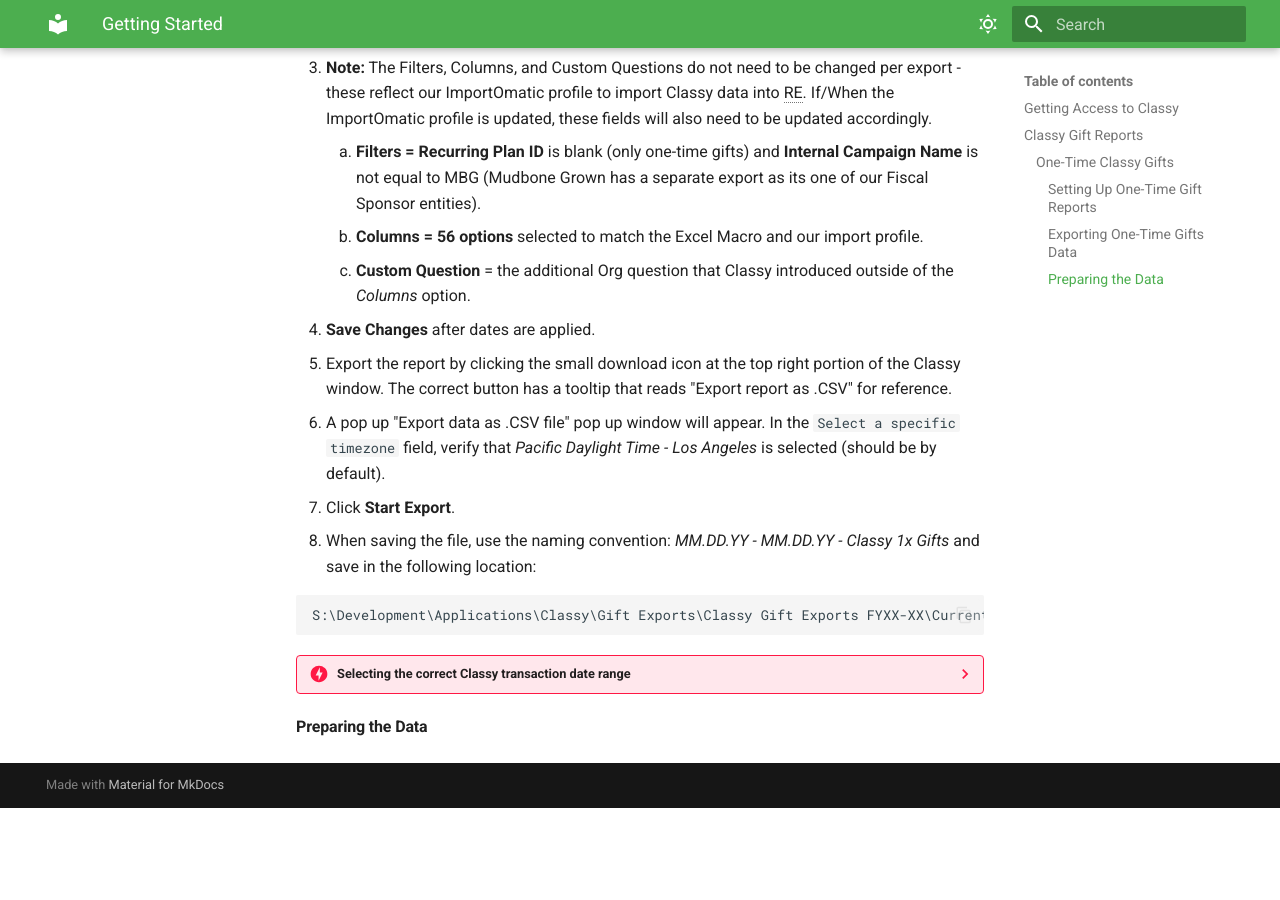
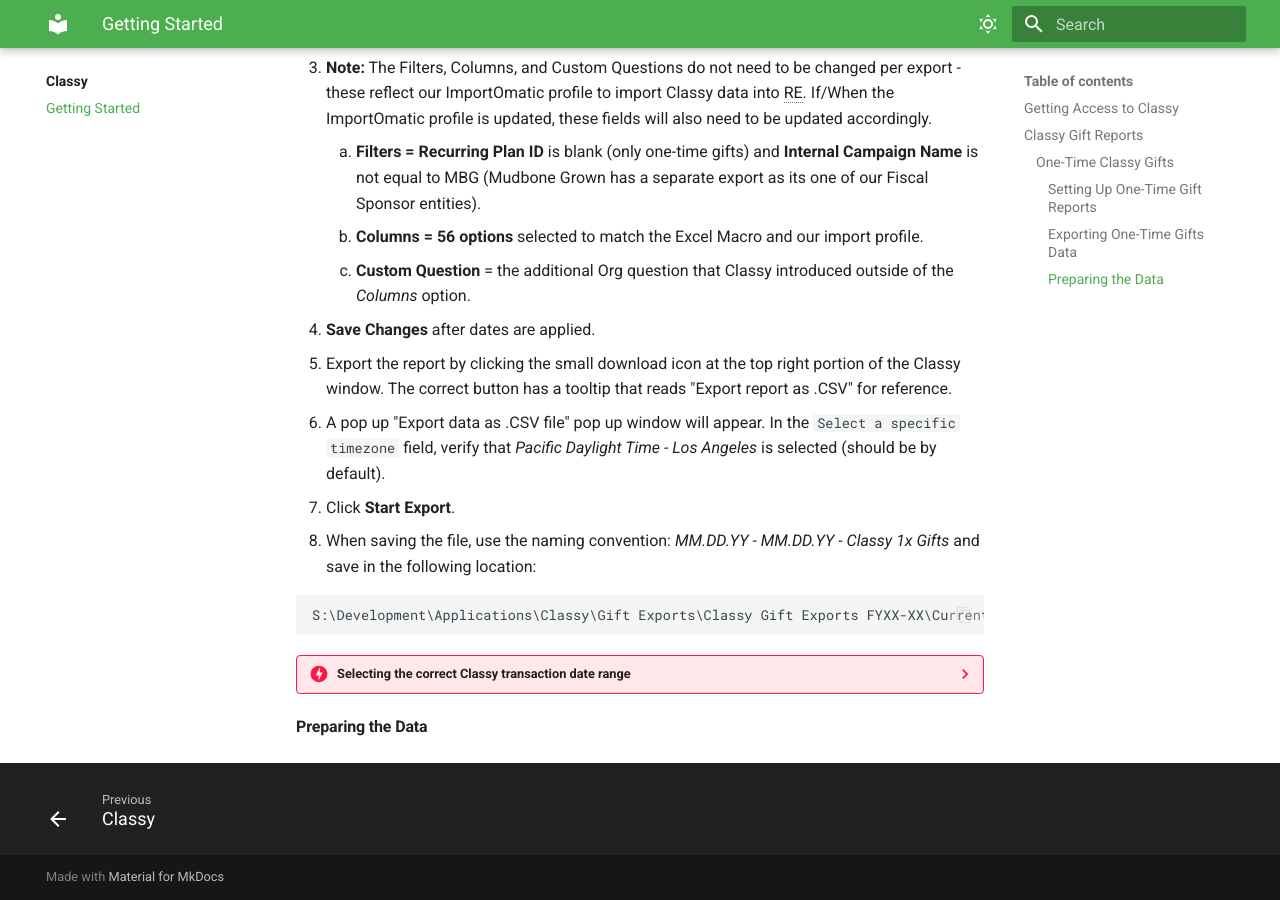
Before and after one commit to jsalsbury-ofb/ofb-docs, an MkDocs documentation site: the page built from docs/classy/getting-started.md, in a window 1280 px wide and 900 px high, scrolled down 1197 px. Built offline with MkDocs 1.6.1 and Material for MkDocs 9.7.7, drawn with Linux system fonts in a browser that asks for light colours; before the commit the page ends 2005 px from its top, so only the background shows below that.

Commit message:
Added getting started article to classy nav tree

```diff
--- a/mkdocs.yml
+++ b/mkdocs.yml
@@ -52,7 +52,9 @@
     - Getting Started: in-house/setup.md
     - Gift Entry: in-house/gift-entry.md
     - Commit and Audit: in-house/commit.md
-  - Classy: classy/index.md
+  - Classy:
+    - classy/index.md
+    - Getting Started: classy/getting-started.md
 
 # Extensions
 markdown_extensions:
```
